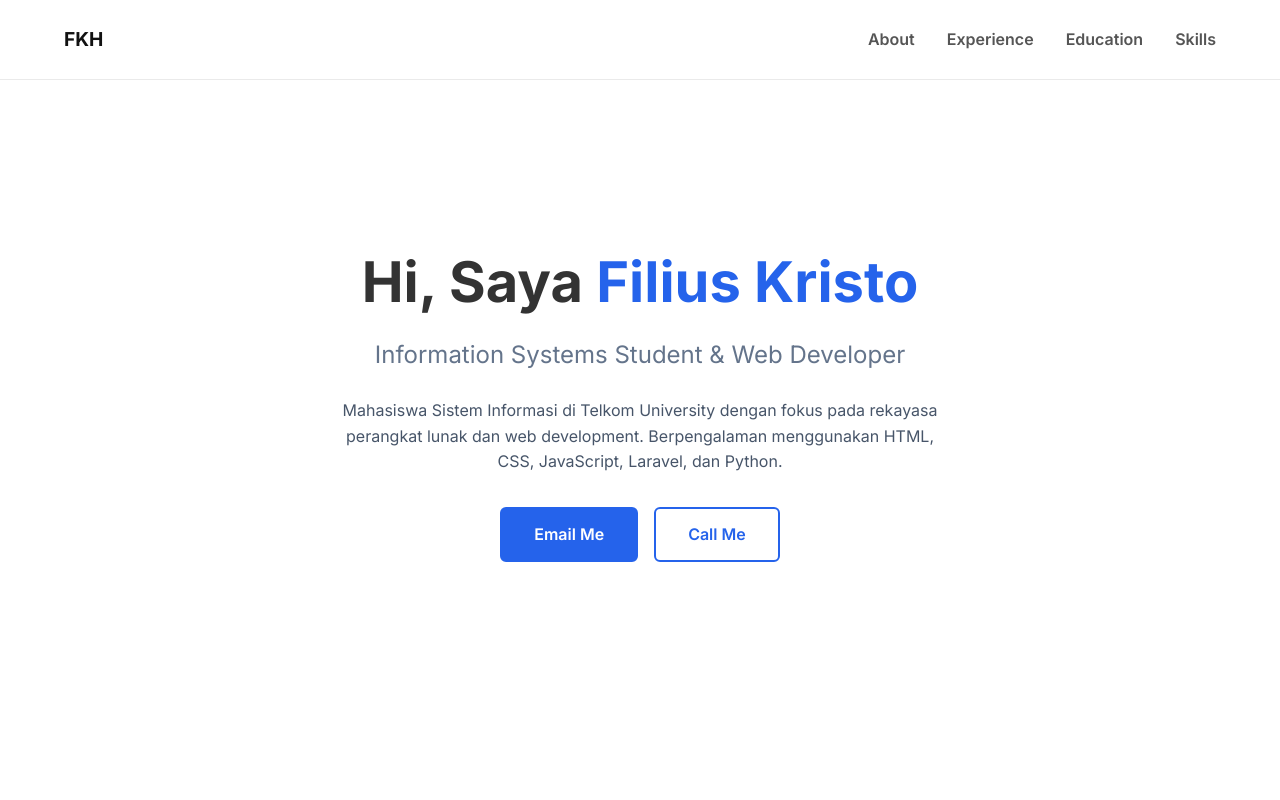
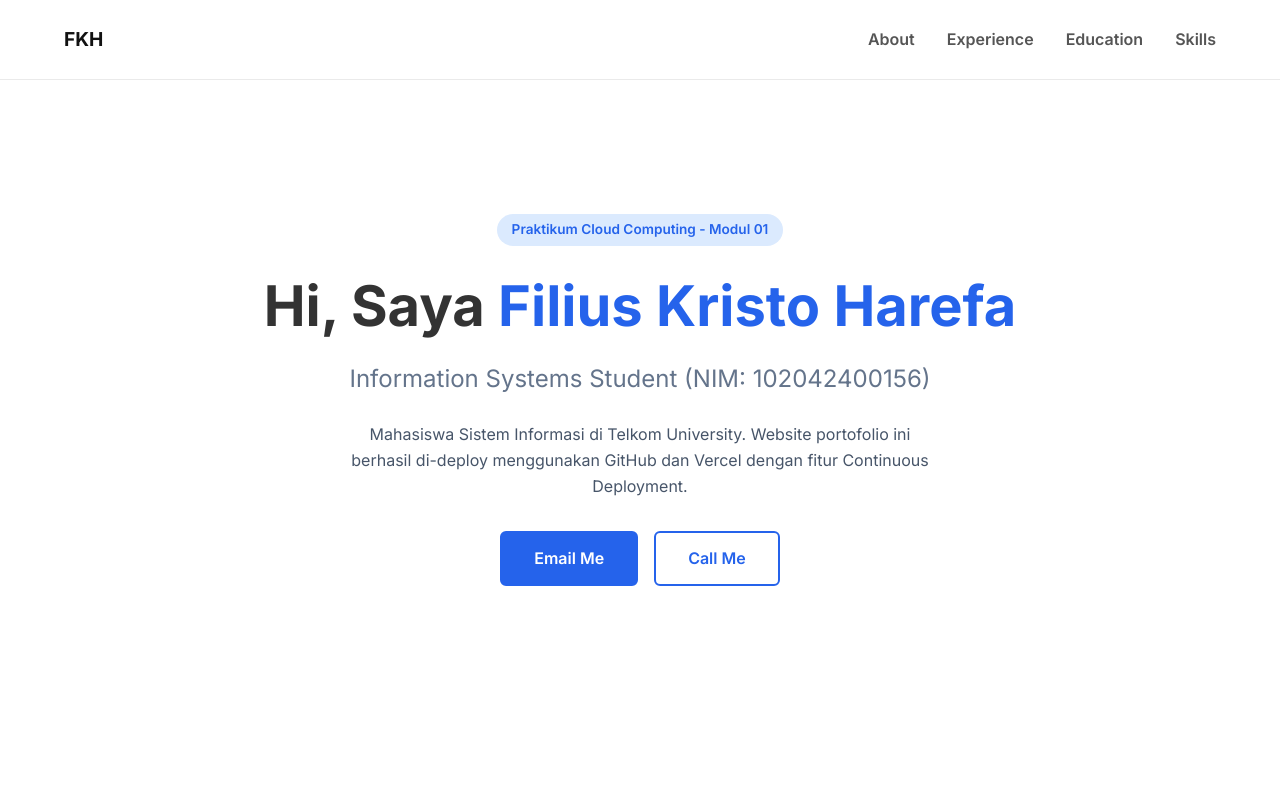
Before and after one commit to Filiuskhxz/Tugas_Praktikum1, a plain HTML site: page index.html in a window 1280 px wide. Shown: the top 800 px of the page. Drawn offline with Linux system fonts and the light colour scheme.

Commit message:
Revise about section with updated information
Updated the about section with new personal details and achievements.

```diff
--- a/index.html
+++ b/index.html
@@ -19,11 +19,12 @@
     </nav>
 
     <main>
-        <section id="about" class="hero">
+     <section id="about" class="hero">
             <div class="hero-content fade-in">
-                <h1>Hi, Saya <span class="highlight">Filius Kristo</span></h1>
-                <h2>Information Systems Student & Web Developer</h2>
-                <p>Mahasiswa Sistem Informasi di Telkom University dengan fokus pada rekayasa perangkat lunak dan web development. Berpengalaman menggunakan HTML, CSS, JavaScript, Laravel, dan Python.</p>
+                <span style="background: #dbeafe; color: #2563eb; padding: 0.35rem 0.9rem; border-radius: 20px; font-size: 0.85rem; font-weight: 600; display: inline-block; margin-bottom: 1rem;">Praktikum Cloud Computing - Modul 01</span>
+                <h1>Hi, Saya <span class="highlight">Filius Kristo Harefa</span></h1>
+                <h2>Information Systems Student (NIM: 102042400156)</h2>
+                <p>Mahasiswa Sistem Informasi di Telkom University. Website portofolio ini berhasil di-deploy menggunakan GitHub dan Vercel dengan fitur Continuous Deployment.</p>
                 <div class="btn-group">
                     <a href="mailto:filiushareva@gmail.com" class="btn">Email Me</a>
                     <a href="tel:+62081290174122" class="btn btn-outline">Call Me</a>
```
